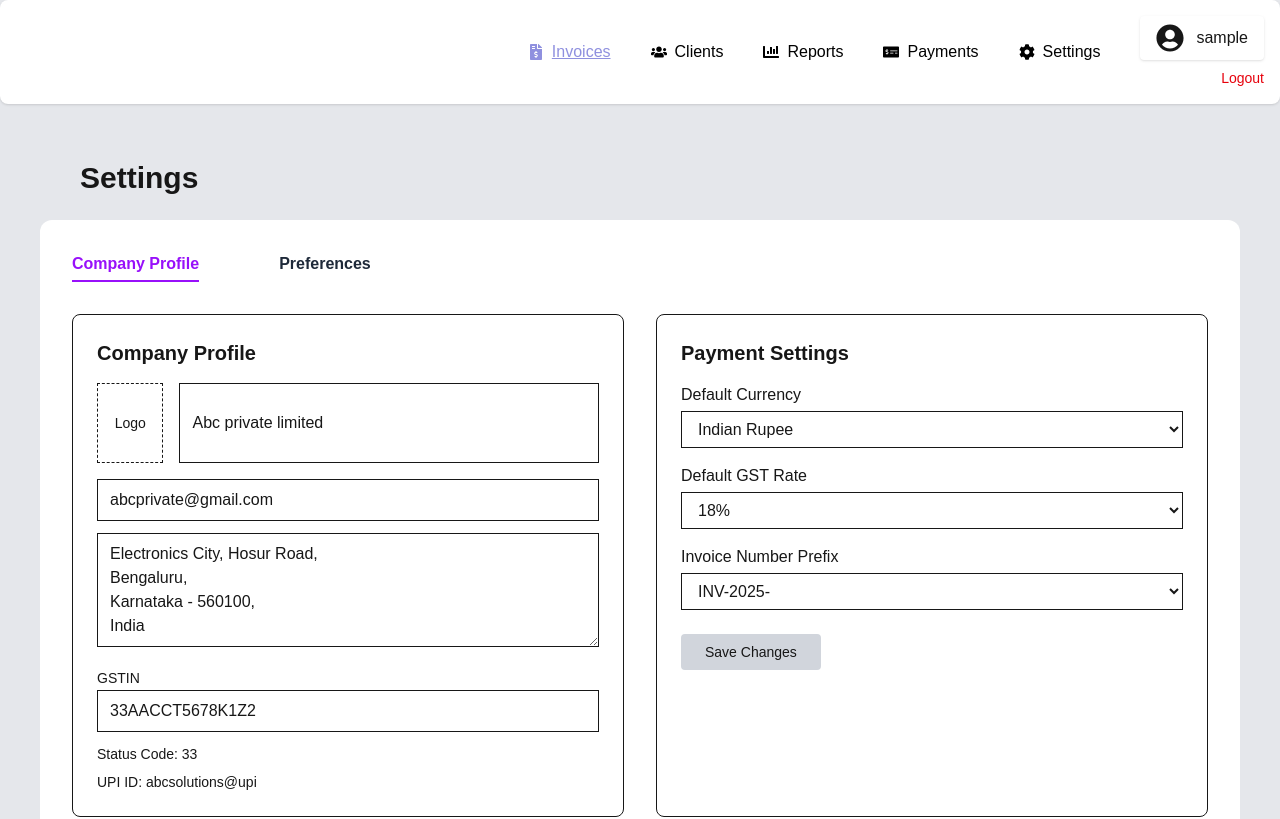
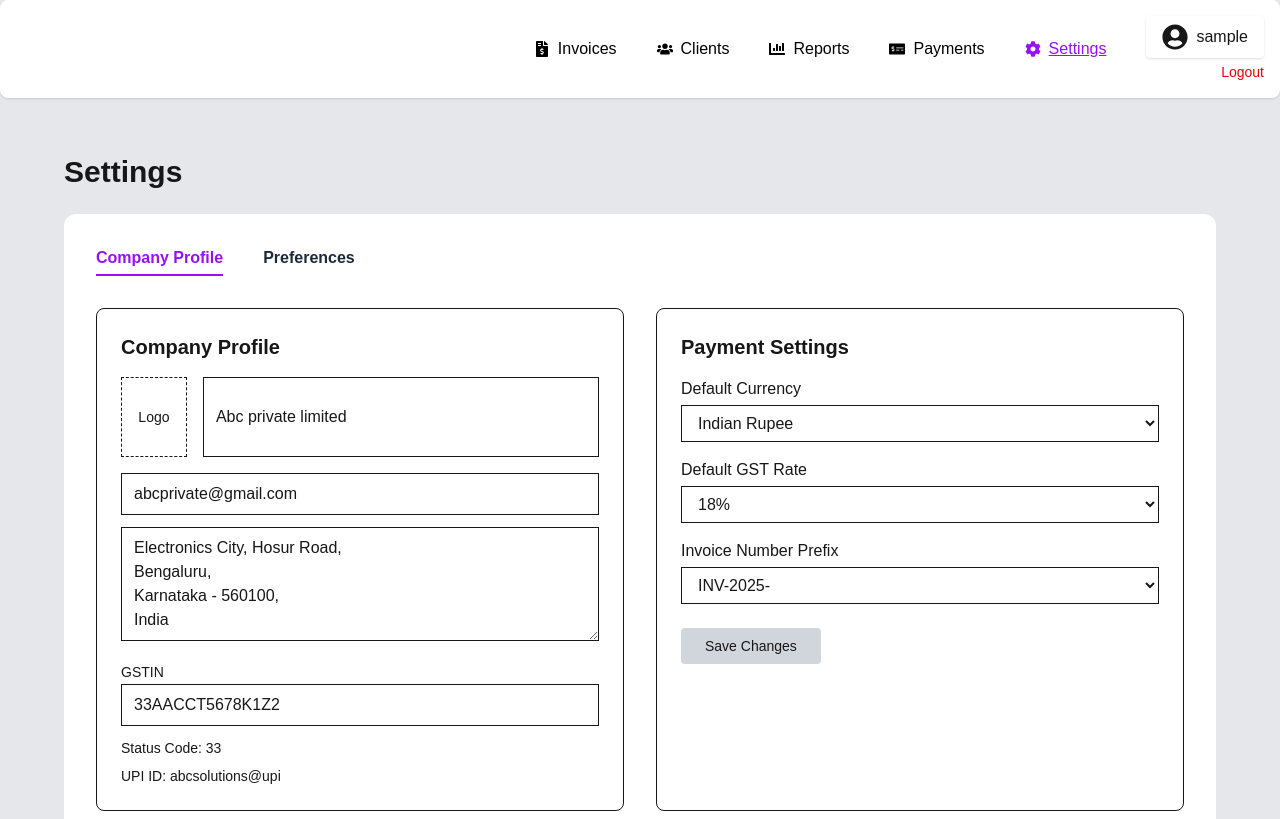
Before and after one commit to Srimathi0910/Invoice-generator, a Next.js app: page /settings in a window 1280 px wide. Shown: the top 819 px of the page. Built offline with nearby package versions, Linux system fonts and the light colour scheme; sample sign-in values are in the browser's storage; a web font is replaced by a local one.

Commit message:
Initial commit

```diff
--- a/app/settings/page.tsx
+++ b/app/settings/page.tsx
@@ -1,6 +1,5 @@
 "use client";
 
-import { Settings, FileText, Users, BarChart, CreditCard } from "lucide-react";
 import { useState, useEffect } from "react";
 import { useRouter } from "next/navigation";
 import {
@@ -10,17 +9,18 @@ import {
   FaMoneyCheckAlt,
   FaCog,
   FaUserCircle,
-    FaSearch,
   FaBars,
   FaTimes,
 } from "react-icons/fa";
 
+/* ---------------- MAIN PAGE ---------------- */
+
 export default function SettingsPage() {
   const router = useRouter();
-    const [activeMenu, setActiveMenu] = useState("Invoices");
+
+  const [activeMenu, setActiveMenu] = useState("Settings");
   const [menuOpen, setMenuOpen] = useState(false);
-    const [user, setUser] = useState<{ username: string; email?: string } | null>(null);
-    const [loadingUser, setLoadingUser] = useState(true);
+  const [user, setUser] = useState<{ username: string } | null>(null);
 
   const menuItems = [
     { icon: <FaFileInvoiceDollar />, label: "Invoices", path: "/invoices" },
@@ -29,6 +29,7 @@ export default function SettingsPage() {
     { icon: <FaMoneyCheckAlt />, label: "Payments", path: "/payments" },
     { icon: <FaCog />, label: "Settings", path: "/settings" },
   ];
+
   useEffect(() => {
     const storedUser = localStorage.getItem("user");
     if (!storedUser) {
@@ -36,34 +37,34 @@ export default function SettingsPage() {
     } else {
       setUser(JSON.parse(storedUser));
     }
-        setLoadingUser(false);
   }, [router]);
+
   const handleLogout = async () => {
-        try {
-            await fetch("/api/auth/logout", { method: "POST" });
     localStorage.removeItem("user");
     localStorage.removeItem("token");
     router.push("/");
-        } catch (err) {
-            console.error("Logout failed:", err);
-        }
   };
 
   return (
     <div className="min-h-screen bg-gray-200">
-            <div className="bg-white rounded-lg p-4 flex flex-col md:flex-row justify-between items-start md:items-center mb-6 shadow">
-                <div className="text-xl font-bold cursor-pointer mb-3 md:mb-0">
+      {/* ---------------- NAVBAR ---------------- */}
+      <div className="bg-white rounded-lg p-4 shadow mb-6">
+        <div className="flex flex-col md:flex-row justify-between items-start md:items-center">
+          <div className="text-xl font-bold mb-3 md:mb-0 cursor-pointer">
             {/* LOGO */}
           </div>
 
-                <div className="md:hidden flex items-center mb-3">
+          {/* Mobile Menu Toggle */}
+          <div className="md:hidden">
             <button onClick={() => setMenuOpen(!menuOpen)}>
               {menuOpen ? <FaTimes size={24} /> : <FaBars size={24} />}
             </button>
           </div>
 
+          {/* Menu */}
           <div
-                    className={`flex flex-col md:flex-row md:items-center md:space-x-10 w-full md:w-auto ${menuOpen ? "flex" : "hidden md:flex"
+            className={`flex flex-col md:flex-row gap-6 md:gap-10 items-start md:items-center w-full md:w-auto ${
+              menuOpen ? "flex" : "hidden md:flex"
             }`}
           >
             {menuItems.map((item) => (
@@ -73,45 +74,47 @@ export default function SettingsPage() {
                 label={item.label}
                 isActive={activeMenu === item.label}
                 onClick={() => {
-                                setActiveMenu(item.label); // set active menu
-                                if (item.path) router.push(item.path); // navigate to page
+                  setActiveMenu(item.label);
+                  router.push(item.path);
                 }}
               />
             ))}
 
-                    <div className="flex flex-col items-end space-y-2">
-                        <div className="flex items-center space-x-3 bg-white px-4 py-2 rounded shadow">
-                            <FaUserCircle size={28} />
-                            <span className="font-medium">{user?.username || "User"}</span>
+            {/* User */}
+            <div className="flex flex-col items-end">
+              <div className="flex items-center gap-2 bg-white px-4 py-2 rounded shadow">
+                <FaUserCircle size={26} />
+                <span className="font-medium">
+                  {user?.username || "User"}
+                </span>
               </div>
               <button
                 onClick={handleLogout}
-                            className="text-sm text-red-600 hover:underline"
+                className="text-sm text-red-600 hover:underline mt-1"
               >
                 Logout
               </button>
             </div>
           </div>
         </div>
-            {/* Top Navbar */}
+      </div>
 
+      {/* ---------------- PAGE CONTENT ---------------- */}
+      <div className="px-4 sm:px-6 md:px-10 lg:px-16 py-8">
+        <h1 className="text-3xl font-bold mb-6">Settings</h1>
 
-            {/* Page Content */}
-            <div className="px-10 py-8">
-                <h1 className="text-3xl font-bold mb-6 pl-10">Settings</h1>
-
-                <div className="bg-white rounded-xl p-8">
+        <div className="bg-white rounded-xl p-6 sm:p-8">
           {/* Tabs */}
-                    <div className="flex gap-10 mb-8">
+          <div className="flex flex-col sm:flex-row gap-4 sm:gap-10 mb-8">
             <span className="text-purple-600 font-semibold border-b-2 border-purple-600 pb-1">
               Company Profile
             </span>
-                        <span className="font-semibold pl-10 text-gray-800">
+            <span className="font-semibold text-gray-800">
               Preferences
             </span>
           </div>
 
-                    {/* Main Grid */}
+          {/* Grid */}
           <div className="grid grid-cols-1 md:grid-cols-2 gap-8">
             {/* Company Profile */}
             <Card title="Company Profile">
@@ -146,7 +149,6 @@ India`}
               />
 
               <p className="text-sm mb-2">Status Code: 33</p>
-
               <p className="text-sm">
                 <span className="font-medium">UPI ID:</span>{" "}
                 abcsolutions@upi
@@ -213,27 +215,24 @@ India`}
   );
 }
 
-/* ---------- Components ---------- */
+/* ---------------- COMPONENTS ---------------- */
 
-function NavItem({
+const MenuItem = ({
   icon,
   label,
-    active = false,
-}: {
-    icon: React.ReactNode;
-    label: string;
-    active?: boolean;
-}) {
-    return (
+  isActive,
+  onClick,
+}: any) => (
   <div
-            className={`flex items-center gap-2 cursor-pointer ${active ? "text-purple-600 font-semibold" : ""
+    onClick={onClick}
+    className={`flex gap-2 items-center cursor-pointer whitespace-nowrap ${
+      isActive ? "text-purple-600 underline" : "text-black"
     }`}
   >
     {icon}
     <span>{label}</span>
   </div>
 );
-}
 
 function Card({
   title,
@@ -249,13 +248,3 @@ function Card({
     </div>
   );
 }
-const MenuItem = ({ icon, label, isActive, onClick }: any) => (
-    <div
-        onClick={onClick}
-        className={`flex flex-row gap-2 items-center cursor-pointer whitespace-nowrap ${isActive ? "text-[#8F90DF] underline" : "text-black"
-            }`}
-    >
-        {icon}
-        <span>{label}</span>
-    </div>
-);
```
Lines whose indentation alone changed are shown as unchanged.
